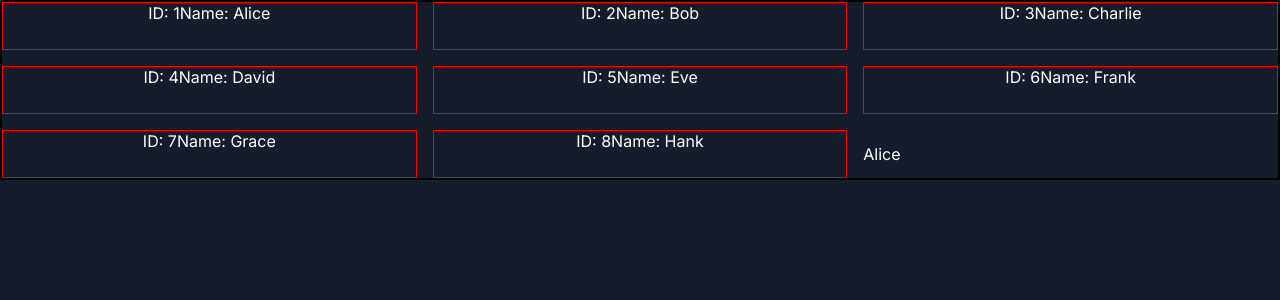
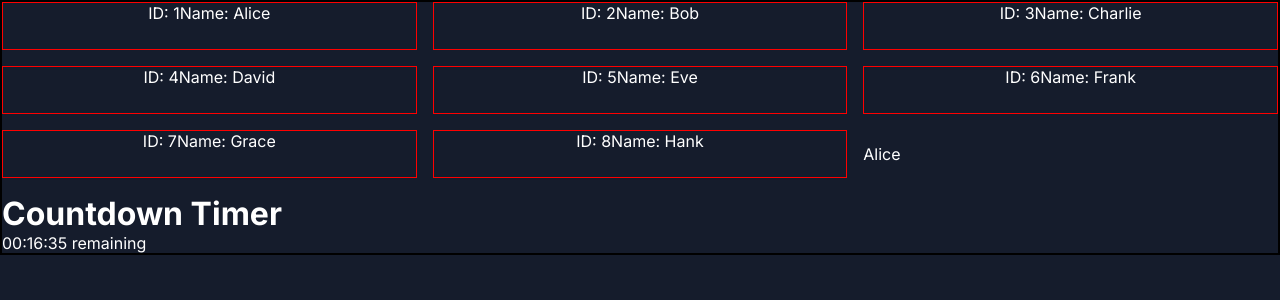
Before and after one commit to ArchitGupta07/Next_DashBoard, a Next.js app: page /squares in a window 1280 px wide. Shown: the top 300 px of the page. Built offline with nearby package versions, Linux system fonts and the light colour scheme.

Commit message:
timer added

```diff
--- a/app/squares/page.jsx
+++ b/app/squares/page.jsx
@@ -3,6 +3,7 @@
 import React, { useState, useEffect } from "react";
 import Square from "@/components/squares/square";
 import "@/components/squares/squares.css";
+import Timer from "@/components/squares/timer";
 
 const Squares = () => {
   const [current, setCurrent] = useState(null);
@@ -46,6 +47,7 @@ const Squares = () => {
       ))}
 
       <div className="name">{current.name}</div>
+      <Timer initialSeconds={0} />
     </div>
   );
 };
--- /dev/null
+++ b/components/squares/timer.jsx
@@ -0,0 +1,51 @@
+import React, { useState, useEffect } from "react";
+
+const Timer = ({ initialSeconds }) => {
+  const [seconds, setSeconds] = useState(1000);
+
+  useEffect(() => {
+    const handleBeforeUnload = (event) => {
+      event.preventDefault();
+      event.returnValue = ""; // Required for modern browsers to show the confirmation dialog
+    };
+
+    if (seconds > 0) {
+      const timerId = setInterval(() => {
+        setSeconds((prevSeconds) => prevSeconds - 1);
+      }, 1000);
+
+      // Add the event listener to prevent navigation
+      window.addEventListener("beforeunload", handleBeforeUnload);
+
+      // Cleanup the interval and event listener on component unmount or when timer reaches zero
+      return () => {
+        clearInterval(timerId);
+        window.removeEventListener("beforeunload", handleBeforeUnload);
+      };
+    } else {
+      // Ensure the event listener is removed when the timer reaches zero
+      window.removeEventListener("beforeunload", handleBeforeUnload);
+      console.log("checl");
+    }
+  }, [seconds]);
+
+  // Function to format seconds into HH:MM:SS
+  const formatTime = (totalSeconds) => {
+    const hours = Math.floor(totalSeconds / 3600);
+    const minutes = Math.floor((totalSeconds % 3600) / 60);
+    const secs = totalSeconds % 60;
+    return `${String(hours).padStart(2, "0")}:${String(minutes).padStart(
+      2,
+      "0"
+    )}:${String(secs).padStart(2, "0")}`;
+  };
+
+  return (
+    <div>
+      <h1>Countdown Timer</h1>
+      <p>{formatTime(seconds)} remaining</p>
+    </div>
+  );
+};
+
+export default Timer;
```
